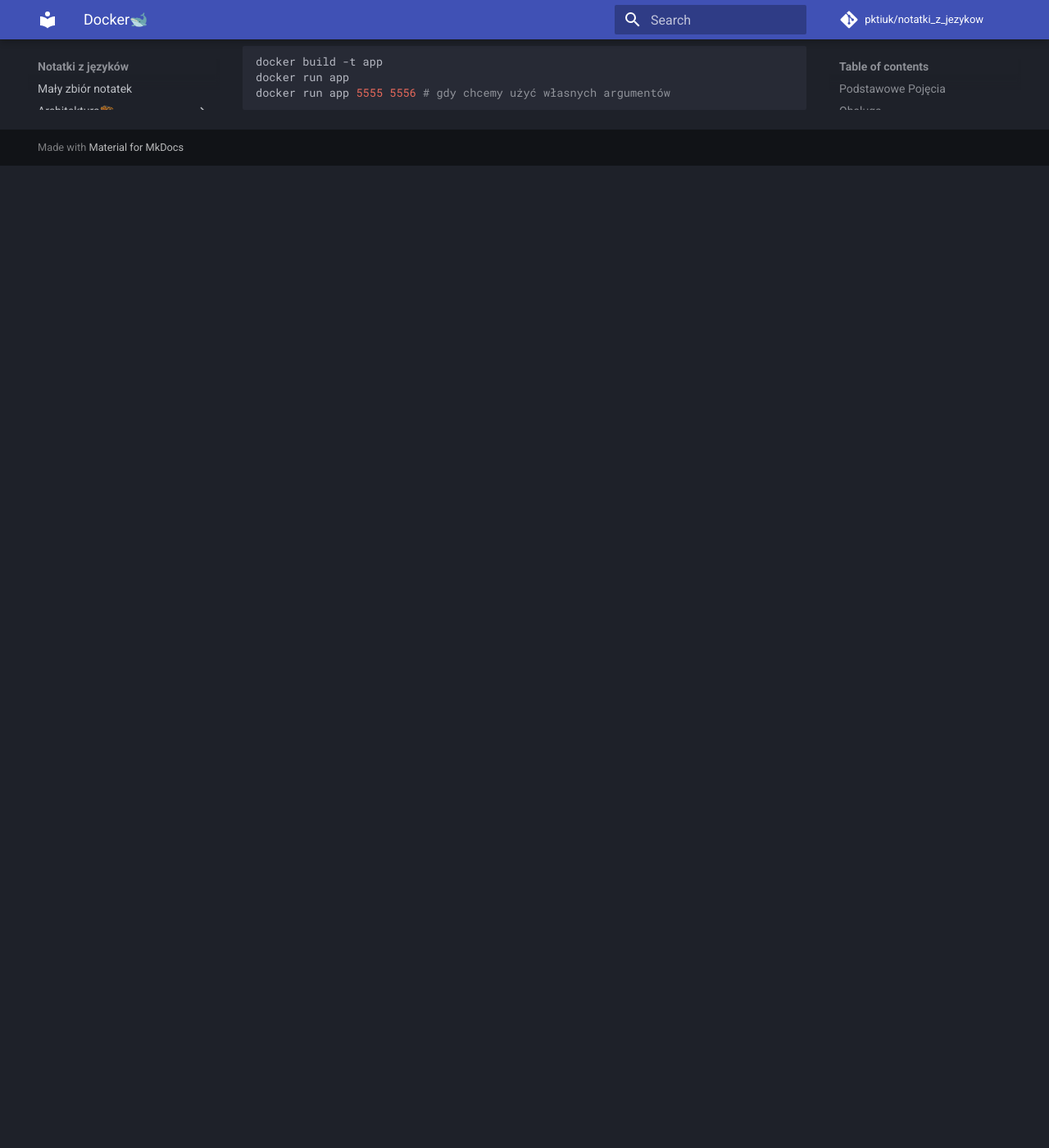
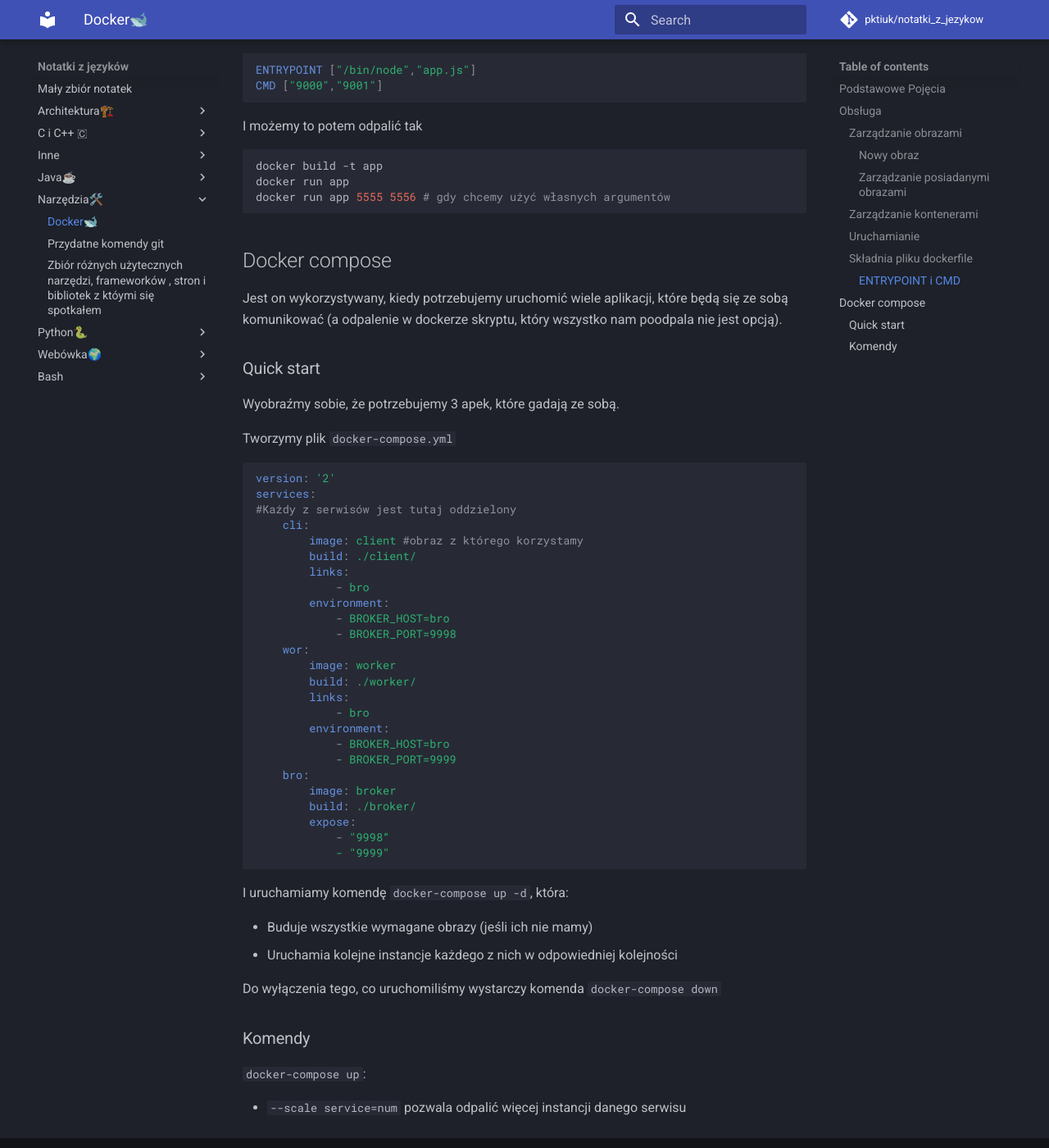
Before and after one commit to pktiuk/notatki_z_jezykow, an MkDocs documentation site: the page built from docs/Narzędzia🛠️/docker.md, in a window 1280 px wide and 1400 px high, scrolled down 4909 px. Shown: the whole window at 82% size. Built offline with MkDocs 1.6.1 and Material for MkDocs 9.7.7, drawn with Linux system fonts in a browser that asks for light colours; comment, search, counter and statistics services are not loaded; before the commit the page ends 5111 px from its top, so only the background shows below that; some of the changed text lies outside the part shown.

Commit message:
Update docker

````diff
--- a/docs/Narzędzia🛠️/docker.md
+++ b/docs/Narzędzia🛠️/docker.md
@@ -101,24 +101,10 @@
 
 ### Uruchamianie
 
-[`docker container create [OPTIONS] IMAGE [COMMAND] [ARG...]`](https://docs.docker.com/engine/reference/commandline/container_create/) - tworzy nam nowy kontener bazujący na danym obrazie, możemy także wybrać jaka komenda ma zostać w nim uruchomiona. (ale go nie uruchamia)
-Możemy go potem uruchomić komendą `docker container start ID`.
-
-Do stworzenia nowego kontenera i natychmiastowego uruchomienia służy [`docker container run`](https://docs.docker.com/engine/reference/commandline/container_run/).
-
-Przydatne flagi:
-
-- `-rm` usuwa kontener po zakończeniu pracy
-- `-i`, `--interactive` po odpaleniu nadal mamy podłączone STDIN
-- `-t`, `--tty` Podłączamy się terminalem do kontenera (warto użyć razem z `-i`)
-
-```bash
-docker container run ubuntu -i -t bash
-```
-
 Do pracy z kontenerem możemy używać komend:
 
 - `docker container run` albo też `docker run`
+- `docker container create`
 - `docker container pause`
 - `docker container start`
 - `docker container stop`
@@ -126,6 +112,23 @@
 - `docker commit containerName ImageName` -zapisujemy zmiany wprowadzone w danym kontenerze jako nowy obraz
 
 Do usuwania kontenerów służą `docker container prune` i `docker container rm`.
+
+[`docker container create [OPTIONS] IMAGE [COMMAND] [ARG...]`](https://docs.docker.com/engine/reference/commandline/container_create/) - tworzy nam nowy kontener bazujący na danym obrazie, możemy także wybrać jaka komenda ma zostać w nim uruchomiona. (ale go nie uruchamia)
+Możemy go potem uruchomić komendą `docker container start ID`.
+
+Do stworzenia nowego kontenera i natychmiastowego uruchomienia służy [`docker container run`](https://docs.docker.com/engine/reference/commandline/container_run/).
+
+Przydatne flagi dla `run`:
+
+- `-rm` usuwa kontener po zakończeniu pracy
+- `-i`, `--interactive` po odpaleniu nadal mamy podłączone STDIN
+- `-t`, `--tty` Podłączamy się terminalem do kontenera (warto użyć razem z `-i`)
+- `-d`, `--detach` Uruchom kontener w tle i wypisz jego ID
+- `-e`, `--env` Jakie zmienne środowiskowe mają być w naszym kontenerze (np `docker run -e BROKER_PORT=9999 client`)
+
+```bash
+docker container run ubuntu -i -t bash
+```
 
 ### Składnia pliku dockerfile
 
@@ -190,3 +193,54 @@
 docker run app
 docker run app 5555 5556 # gdy chcemy użyć własnych argumentów
 ```
+
+## Docker compose
+
+Jest on wykorzystywany, kiedy potrzebujemy uruchomić wiele aplikacji, które będą się ze sobą komunikować (a odpalenie w dockerze skryptu, który wszystko nam poodpala nie jest opcją).
+
+### Quick start
+
+Wyobraźmy sobie, że potrzebujemy 3 apek, które gadają ze sobą.
+
+Tworzymy plik `docker-compose.yml`
+
+```yml
+version: '2'
+services:
+#Każdy z serwisów jest tutaj oddzielony
+    cli:
+        image: client #obraz z którego korzystamy
+        build: ./client/
+        links:
+            - bro
+        environment:
+            - BROKER_HOST=bro
+            - BROKER_PORT=9998
+    wor:
+        image: worker
+        build: ./worker/
+        links:
+            - bro
+        environment:
+            - BROKER_HOST=bro
+            - BROKER_PORT=9999
+    bro:
+        image: broker
+        build: ./broker/
+        expose:
+            - "9998“
+            - "9999"
+```
+
+I uruchamiamy komendę `docker-compose up -d`, która:
+
+- Buduje wszystkie wymagane obrazy (jeśli ich nie mamy)
+- Uruchamia kolejne instancje każdego z nich w odpowiedniej kolejności
+
+Do wyłączenia tego, co uruchomiliśmy wystarczy komenda `docker-compose down`
+
+### Komendy
+
+`docker-compose up`:
+
+- `--scale service=num` pozwala odpalić więcej instancji danego serwisu
````
